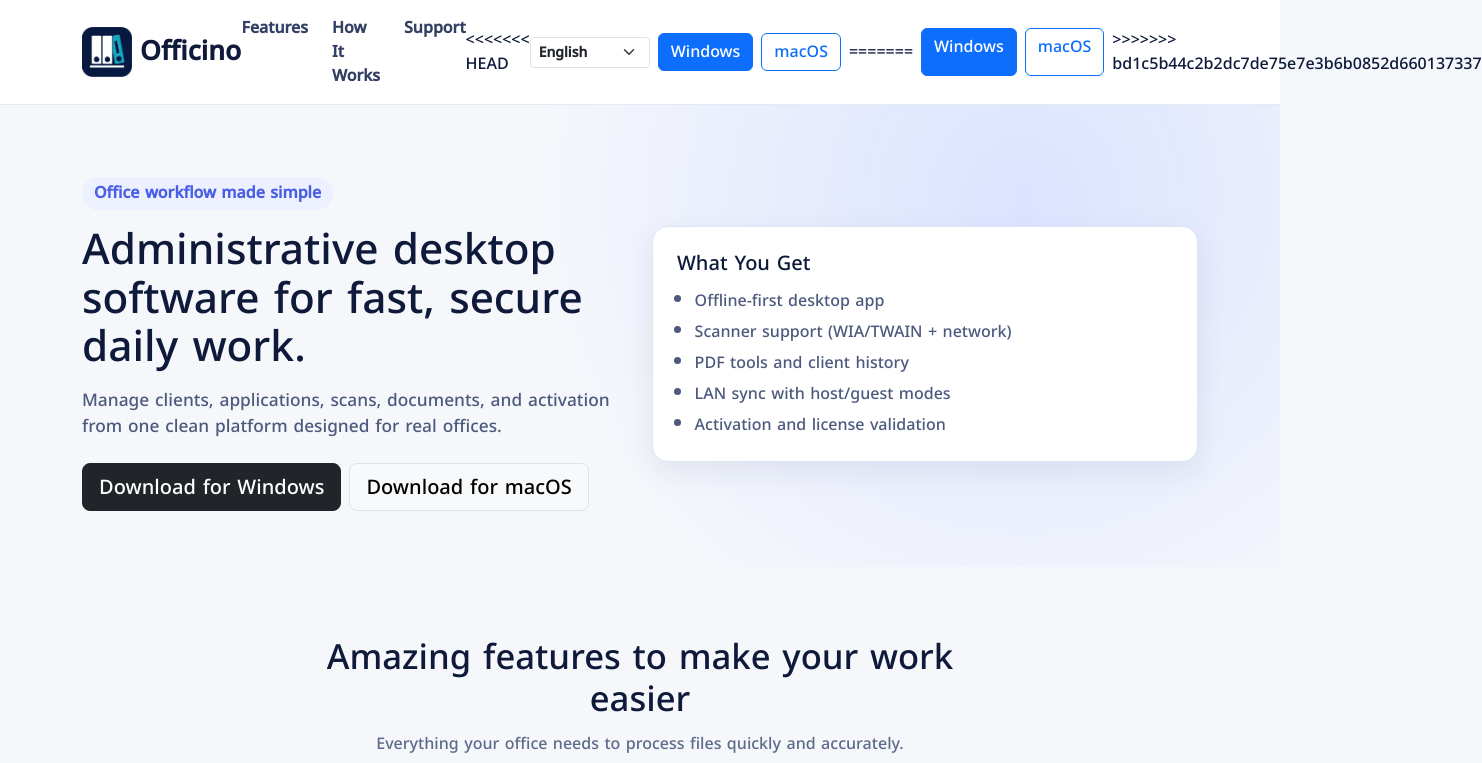
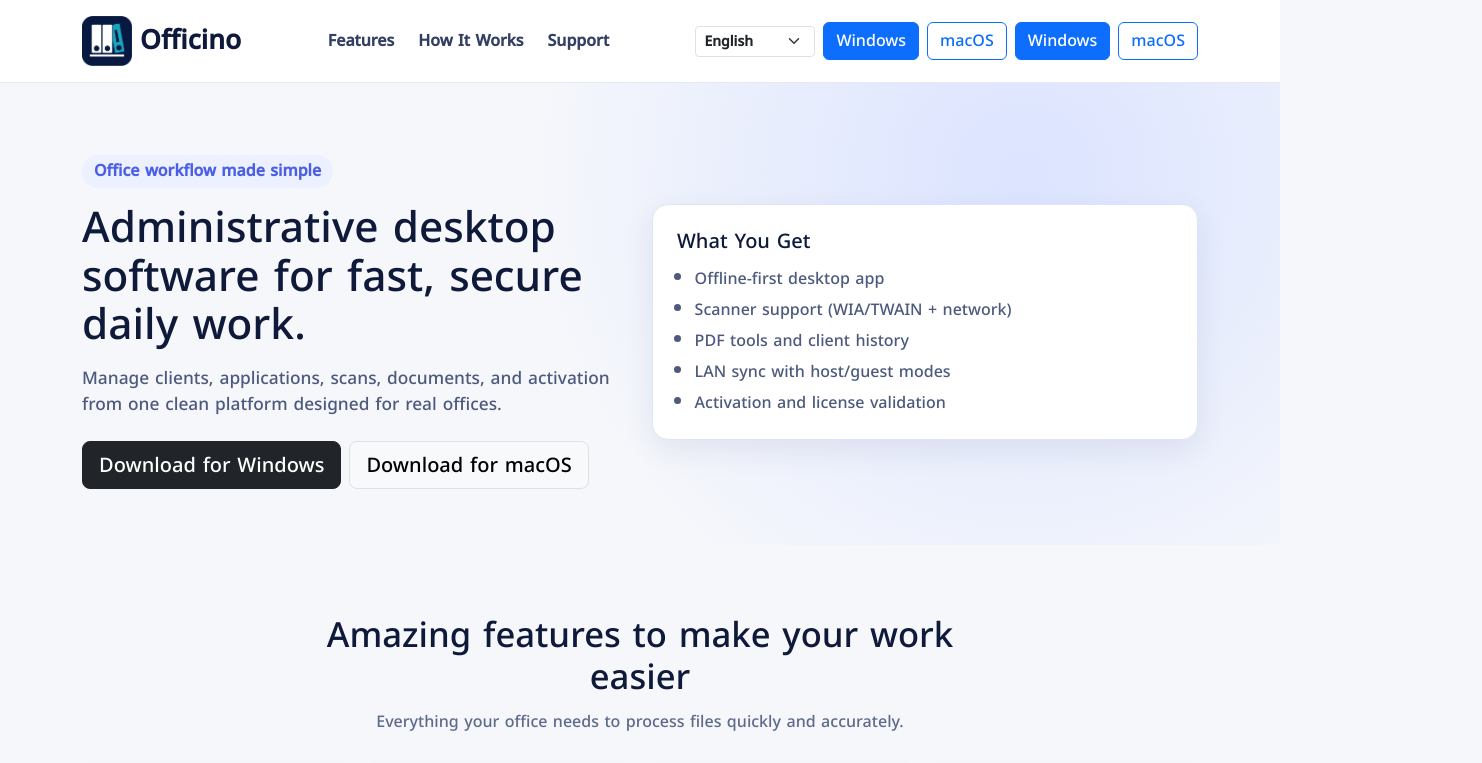
Before and after one commit to assouljawad97-lang/server, a website: page public/index.html in a window 1280 px wide. Shown: the top 763 px of the page, 1482 px wide, since content can reach past the window. Drawn offline with Linux system fonts and the light colour scheme; no server answers.

Commit message:
Update index.html

```diff
--- a/public/index.html
+++ b/public/index.html
@@ -21,7 +21,6 @@
         <a href="#how-it-works" data-i18n="nav.howItWorks">How It Works</a>
         <a href="#contact" data-i18n="nav.support">Support</a>
       </nav>
-<<<<<<< HEAD
       <div class="d-flex gap-2 align-items-center header-actions">
         <select id="langSelect" class="form-select form-select-sm lang-select" aria-label="Language">
           <option value="en">English</option>
@@ -30,11 +29,9 @@
         </select>
         <a id="downloadWindows" class="btn btn-primary" href="#" target="_blank" rel="noopener" data-i18n="buttons.windows">Windows</a>
         <a id="downloadMac" class="btn btn-outline-primary" href="#" target="_blank" rel="noopener" data-i18n="buttons.mac">macOS</a>
-=======
       <div class="d-flex gap-2">
         <a id="downloadWindows" class="btn btn-primary" href="https://drive.google.com/file/d/1WNl7r0bwh9JufBDMWBIZCV8VaGxHy4G8/view?usp=drive_link" target="_blank" rel="noopener">Windows</a>
         <a id="downloadMac" class="btn btn-outline-primary" href="#" target="_blank" rel="noopener">macOS</a>
->>>>>>> bd1c5b44c2b2dc7de75e7e3b6b0852d660137337
       </div>
     </div>
   </header>
```
